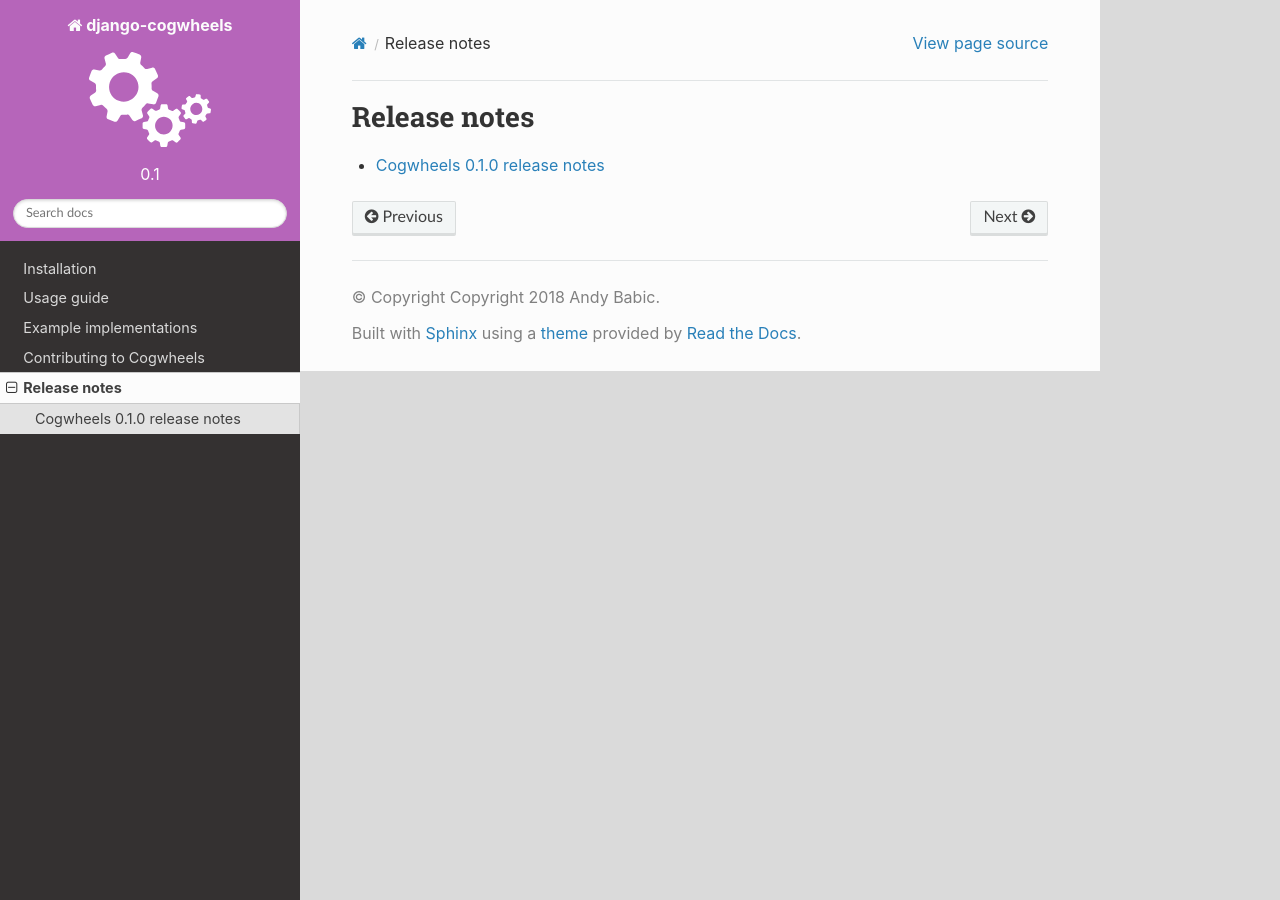
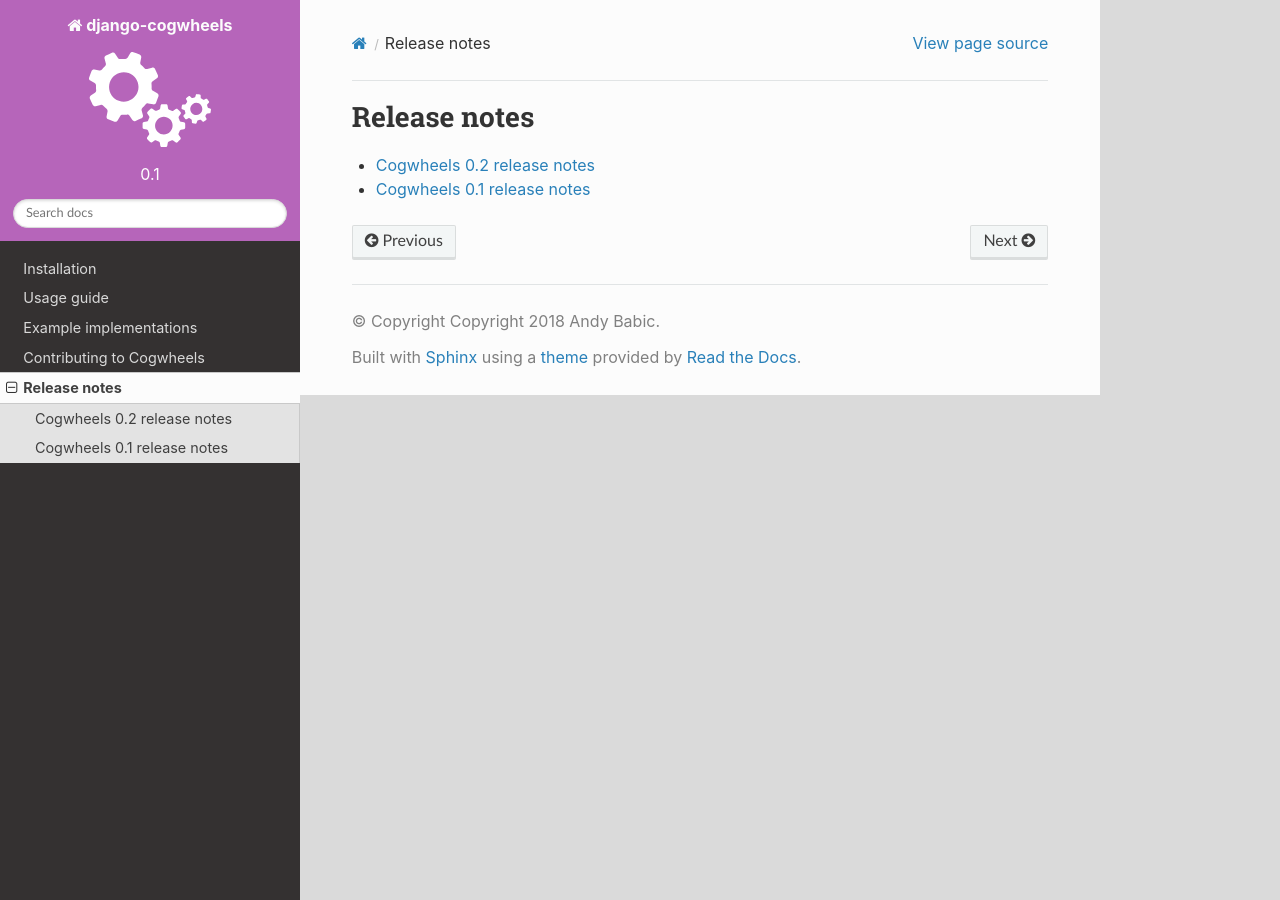
Before and after one commit to ababic/django-cogwheels, a Sphinx documentation site: the page built from docs/source/releases/index.rst, in a window 1280 px wide. Built offline with Sphinx 7.4.7 and the Read the Docs theme 2.0.0, drawn with Linux system fonts in a browser that asks for light colours.

Commit message:
Remove minor versions from release note filenames/headings unless needed

```diff
--- a/docs/source/releases/0.1.0.rst
+++ /dev/null
@@ -1,5 +0,0 @@
-=============================
-Cogwheels 0.1.0 release notes
-=============================
-
-I'm still working on this page. More information will be available soon.
--- /dev/null
+++ b/docs/source/releases/0.1.rst
@@ -0,0 +1,5 @@
+===========================
+Cogwheels 0.1 release notes
+===========================
+
+This page is a work in progress. More information will be available soon.
--- /dev/null
+++ b/docs/source/releases/0.2.rst
@@ -0,0 +1,5 @@
+===========================
+Cogwheels 0.2 release notes
+===========================
+
+This page is a work in progress. More information will be available soon.
--- a/docs/source/releases/index.rst
+++ b/docs/source/releases/index.rst
@@ -6,4 +6,5 @@ Release notes
 .. toctree::
     :maxdepth: 1
 
-    0.1.0
+    0.2
+    0.1
```
